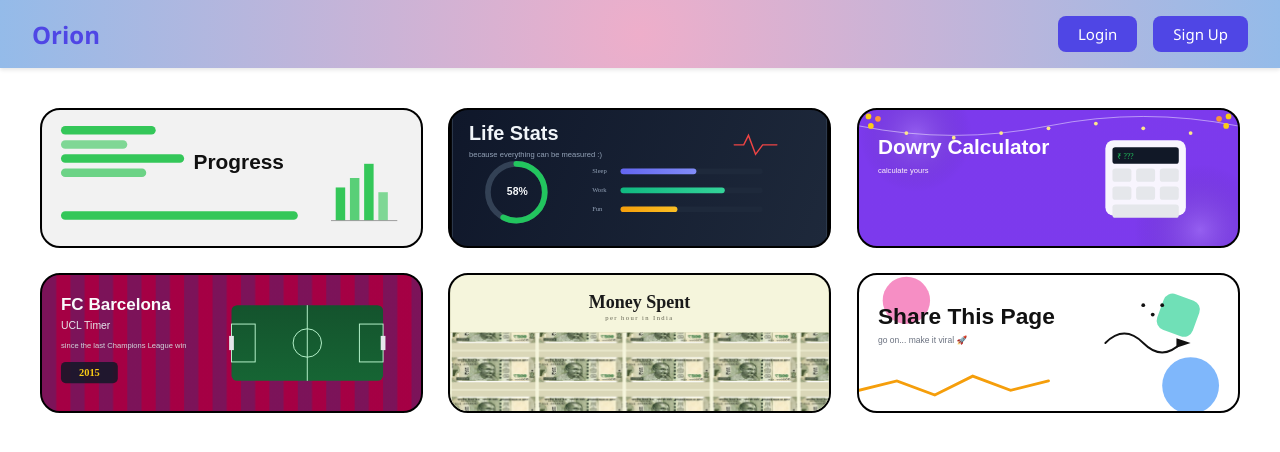
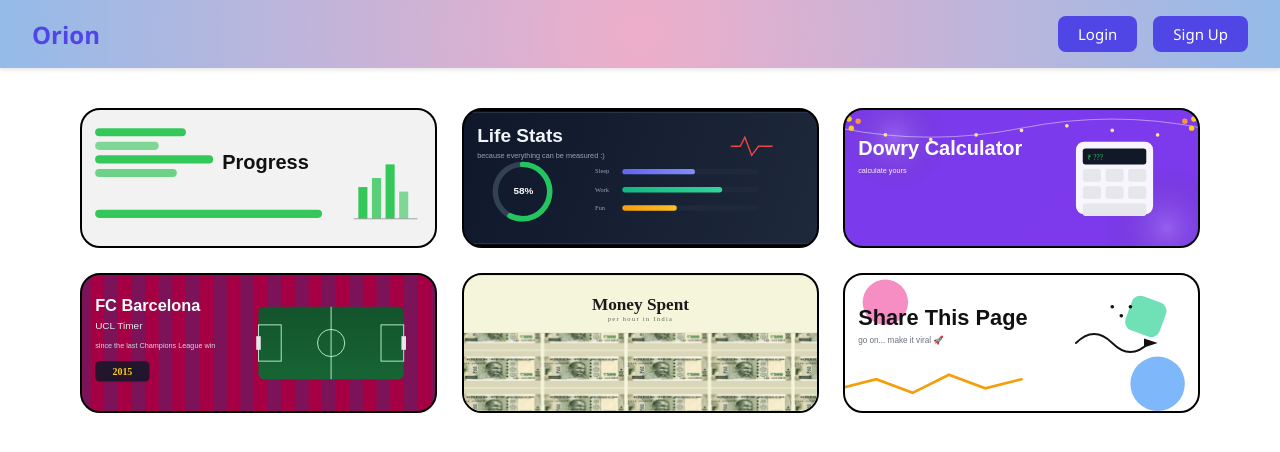
Before and after one commit to raunaksingh8/rawnak.space, a React (Create React App) app in the folder frontend/: page / in a window 1280 px wide. Shown: the top 452 px of the page. Built offline with nearby package versions, Linux system fonts and the light colour scheme.

Commit message:
fix :  css

```diff
--- a/frontend/src/styles/LandingPage.css
+++ b/frontend/src/styles/LandingPage.css
@@ -2,7 +2,9 @@
     margin: 0;
     padding: 0;
     box-sizing: border-box;
+    overflow-x: hidden;
 }
+
 
 .landing {
     font-family: 'Segoe UI', sans-serif;
@@ -87,6 +89,8 @@
     grid-template-columns: repeat(3, 1fr);
     gap: 25px;
     padding: 40px;
+    max-width: 1200px;
+    margin: 0 auto;
 }
 
 /* Card */
@@ -115,7 +119,7 @@
 }
 /* Smooth zoom */
 .card:hover {
-    transform: scale(1.04) translate(-4px);
+    transform: scale(1.04) translateY(-4px);
     box-shadow: 0 10px 20px rgba(0,0,0,0.2);
 }
 
```
